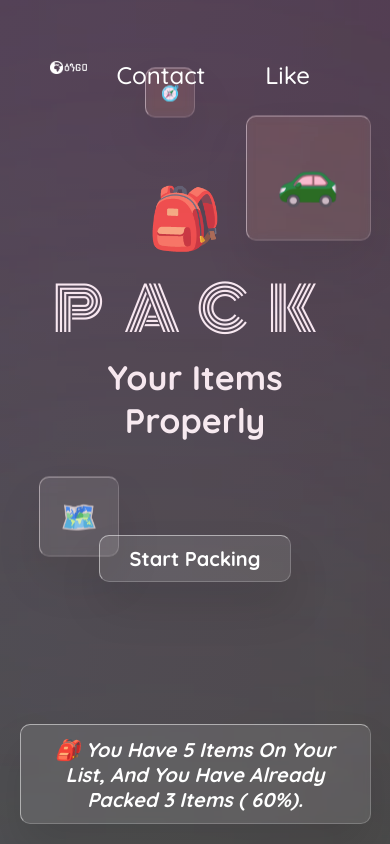
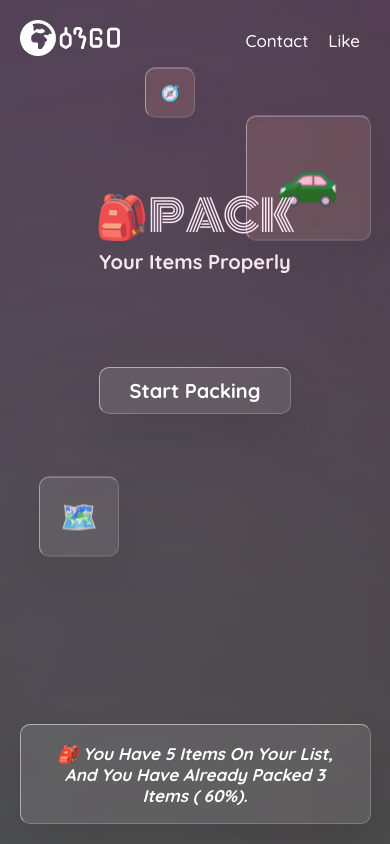
Before and after one commit to sgc93/enGO, a React (Create React App) app: page / in a window 390 px wide. Shown: the top 844 px of the page. Built offline with nearby package versions, Linux system fonts and the light colour scheme; the HTML template or start-up script is replaced by a standard one.

Commit message:
update small screen responsiveness

```diff
--- a/src/index.css
+++ b/src/index.css
@@ -150,7 +150,7 @@ body::-webkit-scrollbar-track {
 .header__nav {
 	position: relative;
 	display: flex;
-	align-items: flex-start;
+	align-items: center;
 	justify-content: space-between;
 }
 
@@ -164,6 +164,7 @@ body::-webkit-scrollbar-track {
 
 .nav {
 	display: flex;
+	align-items: center;
 }
 
 .nav a {
@@ -371,7 +372,7 @@ input {
 
 	display: flex;
 	align-items: center;
-	justify-content: flex-start;
+	justify-content: center;
 	gap: 3rem;
 	flex-wrap: wrap;
 }
@@ -450,9 +451,9 @@ input[type="checkbox"] {
 	display: flex;
 	flex-direction: column;
 	align-items: center;
-	justify-content: center;
 	height: 100vh;
 	width: 100vw;
+	padding-top: 20vh;
 }
 
 .app__contact-box {
@@ -496,11 +497,12 @@ input[type="checkbox"] {
 
 @media screen and (max-width: 650px) {
 	.header__content-title h1 {
-		font-size: 6rem;
+		font-size: 4.3rem;
+		letter-spacing: 0;
 	}
 
 	.header__content-title h4 {
-		font-size: 3.4rem;
+		font-size: 2rem;
 	}
 	.add-form {
 		width: 360px;
@@ -524,4 +526,18 @@ input[type="checkbox"] {
 		align-items: center;
 		gap: 1.5rem;
 	}
+
+	.header {
+		padding: 2rem;
+		gap: 12rem;
+	}
+
+	.nav a {
+		margin: 0;
+		font-size: 1.7rem;
+	}
+
+	.stats em {
+		font-size: 1.7rem;
+	}
 }
```
